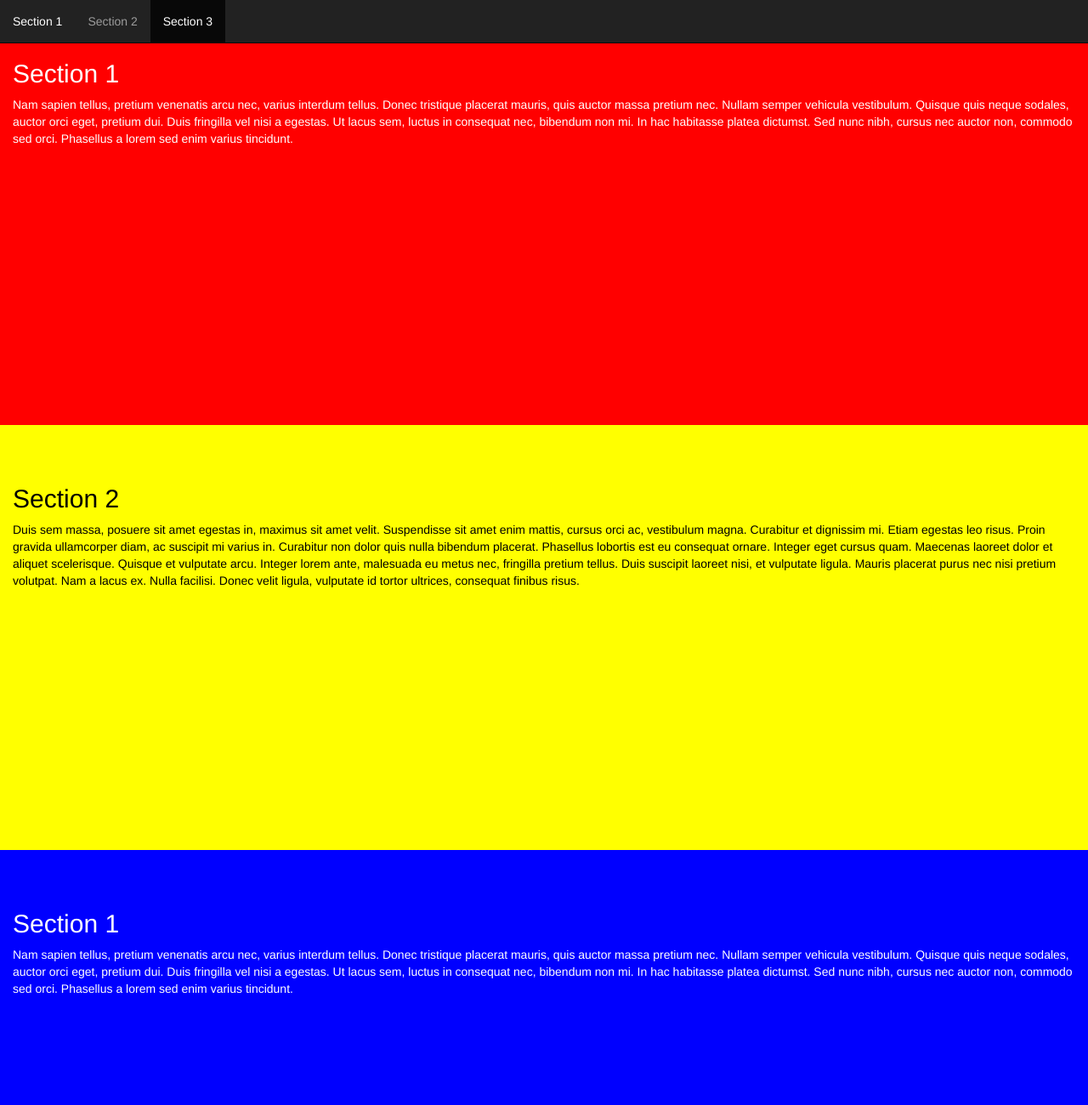
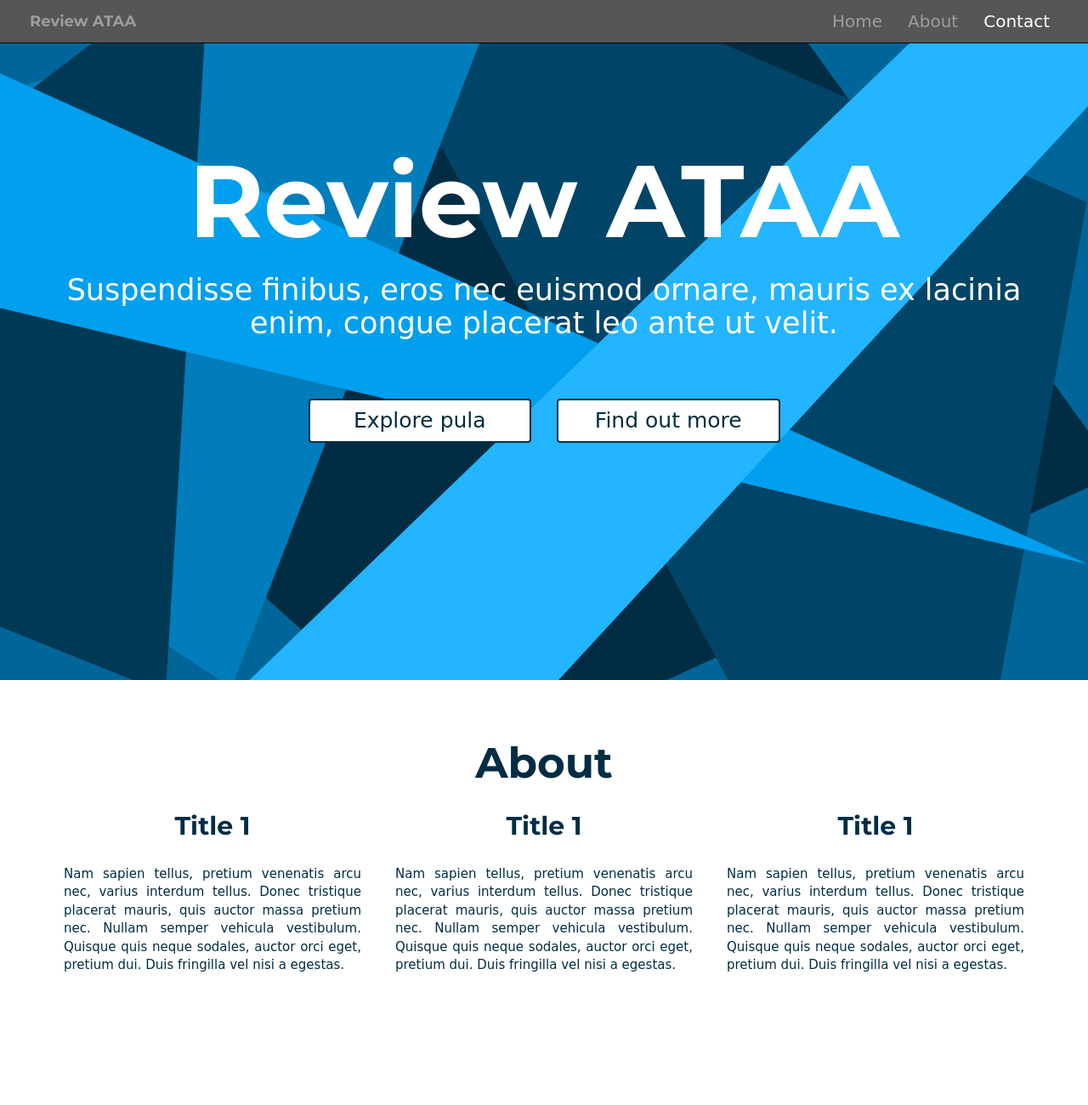
Before and after one commit to Tarnacop/AskTwitter, a website: page app/client/index.html in a window 1280 px wide. Shown: the top 1300 px of the page at 85% size. Drawn offline with nearby package versions, Linux system fonts and the light colour scheme; a web font is replaced by a local one.

Commit message:
Prototype

```diff
--- a/app/client/index.html
+++ b/app/client/index.html
@@ -2,40 +2,119 @@
 <html>
 
 <head>
-  <title>Trend ATAA</title>
+  <title>Review ATAA</title>
   <meta charset="utf-8">
   <meta http-equiv="X-UA-Compatible" content="IE=edge">
   <meta name="viewport" content="width=device-width, initial scale=1">
+  <link href="https://fonts.googleapis.com/css?family=Patua+One|Montserrat:700" rel="stylesheet">
   <link rel="stylesheet" href="https://maxcdn.bootstrapcdn.com/bootstrap/3.3.7/css/bootstrap.min.css">
   <script src="https://ajax.googleapis.com/ajax/libs/jquery/1.12.4/jquery.min.js"></script>
   <script src="https://maxcdn.bootstrapcdn.com/bootstrap/3.3.7/js/bootstrap.min.js"></script>
   <link rel="stylesheet" href="shared/css/style.css">
 </head>
 
-<body data-spy="scroll" data-target=".navbar" data-offset="50">
+<body data-spy="scroll" data-target=".navbar" data-offset="50" class="font2">
 
 <nav class="navbar navbar-inverse navbar-fixed-top">
-  <ul class="nav navbar-nav">
-    <li><a href="#section1">Section 1</a></li>
-    <li><a href="#section2">Section 2</a></li>
-    <li><a href="#section3">Section 3</a></li>
+  <a class="navbar-brand font1" href="#home-section">Review ATAA</a>
+  <ul class="nav navbar-nav navbar-right">
+    <li><a href="#home-section">Home</a></li>
+    <li><a href="#about-section">About</a></li>
+    <li><a href="#contact-section">Contact</a></li>
   </ul>
 </nav>
 
-<div id="section1" class="container-fluid">
-  <h2>Section 1</h2>
-  <p>Nam sapien tellus, pretium venenatis arcu nec, varius interdum tellus. Donec tristique placerat mauris, quis auctor massa pretium nec. Nullam semper vehicula vestibulum. Quisque quis neque sodales, auctor orci eget, pretium dui. Duis fringilla vel nisi a egestas. Ut lacus sem, luctus in consequat nec, bibendum non mi. In hac habitasse platea dictumst. Sed nunc nibh, cursus nec auctor non, commodo sed orci. Phasellus a lorem sed enim varius tincidunt.</p>
+<div id="home-section" class="container-fluid" style="background-image: url(shared/images/home.jpg); background-size: cover;">
+  <div class="home-container">
+    <div class="container">
+      <h1 class="row text-center banner font1">Review ATAA</h1>
+      <h3 class="row text-center description1">
+        Suspendisse finibus, eros nec euismod ornare, mauris ex lacinia enim, congue placerat leo ante ut velit.
+      </h3>
+    </div>
+    <div class="home-buttons container">
+      <div class="row">
+        <div class="col-md-3 col-md-offset-3">
+          <a href="" class="btn btn-default">Explore pula</a>
+        </div>
+        <div class="col-md-3">
+          <a href="" class="btn btn-default">Find out more</a>
+        </div>
+      </div>
+    </div>
+  </div>
 </div>
 
-<div id="section2" class="container-fluid">
-  <h2>Section 2</h2>
-  <p>Duis sem massa, posuere sit amet egestas in, maximus sit amet velit. Suspendisse sit amet enim mattis, cursus orci ac, vestibulum magna. Curabitur et dignissim mi. Etiam egestas leo risus. Proin gravida ullamcorper diam, ac suscipit mi varius in. Curabitur non dolor quis nulla bibendum placerat. Phasellus lobortis est eu consequat ornare. Integer eget cursus quam. Maecenas laoreet dolor et aliquet scelerisque. Quisque et vulputate arcu. Integer lorem ante, malesuada eu metus nec, fringilla pretium tellus. Duis suscipit laoreet nisi, et vulputate ligula. Mauris placerat purus nec nisi pretium volutpat. Nam a lacus ex. Nulla facilisi. Donec velit ligula, vulputate id tortor ultrices, consequat finibus risus.</p>
+<div id="about-section" class="container-fluid">
+  <div class="about-container container">
+    <h2 class="row text-center title1 font1">About</h2>
+    <div class="row about-content">
+      <div class="col-md-4">
+        <h3 class="row text-center title2 font1">Title 1</h3>
+        <div class="row text-justify description2">
+          Nam sapien tellus, pretium venenatis arcu nec, varius interdum tellus. Donec tristique placerat mauris, quis auctor massa pretium nec. Nullam semper vehicula vestibulum. Quisque quis neque sodales, auctor orci eget, pretium dui. Duis fringilla vel nisi a egestas.
+        </div>
+      </div>
+      <div class="col-md-4">
+        <h3 class="row text-center title2 font1">Title 1</h3>
+        <div class="row text-justify description2">
+          Nam sapien tellus, pretium venenatis arcu nec, varius interdum tellus. Donec tristique placerat mauris, quis auctor massa pretium nec. Nullam semper vehicula vestibulum. Quisque quis neque sodales, auctor orci eget, pretium dui. Duis fringilla vel nisi a egestas.
+        </div>
+      </div>
+      <div class="col-md-4">
+        <h3 class="row text-center title2 font1">Title 1</h3>
+        <div class="row text-justify description2">
+          Nam sapien tellus, pretium venenatis arcu nec, varius interdum tellus. Donec tristique placerat mauris, quis auctor massa pretium nec. Nullam semper vehicula vestibulum. Quisque quis neque sodales, auctor orci eget, pretium dui. Duis fringilla vel nisi a egestas.
+        </div>
+      </div>
+    </div>
+  </div>
 </div>
 
-<div id="section3" class="container-fluid">
-  <h2>Section 1</h2>
-  <p>Nam sapien tellus, pretium venenatis arcu nec, varius interdum tellus. Donec tristique placerat mauris, quis auctor massa pretium nec. Nullam semper vehicula vestibulum. Quisque quis neque sodales, auctor orci eget, pretium dui. Duis fringilla vel nisi a egestas. Ut lacus sem, luctus in consequat nec, bibendum non mi. In hac habitasse platea dictumst. Sed nunc nibh, cursus nec auctor non, commodo sed orci. Phasellus a lorem sed enim varius tincidunt.</p>
+<div id="contact-section" class="container-fluid">
+  <div class="contact-container">
+    <h2 class="row text-center title1 font1">Contact</h2>
+    <div class="container">
+      <div class="col-md-8 col-md-offset-2">
+
+        <form class="form-container">
+        <div class="row">
+          <div class="col-md-8 col-md-offset-2">
+            <input type="text" name="name" class="form-control" placeholder="Your full name *" required="required">
+          </div>
+          <div class="col-md-8 col-md-offset-2">
+            <input type="text" name="email" class="form-control" placeholder="Your email *" required="required">
+          </div>
+          <div class="col-md-8 col-md-offset-2">
+            <textarea name="message" class="form-control" placeholder="Message *" rows="6" required="required"></textarea>
+          </div>
+        </div>
+        </form>
+
+      </div>
+    </div>
+  </div>
 </div>
+
+<div id="footer-section" class="container-fluid">
+  <h2 class="text-center">Footer</h2>
+</div>
+
+<script type="text/javascript">
+  $(document).ready(function () {
+        $('a').on('click', function (event) {
+            if (this.hash !== '') {
+                event.preventDefault();
+                var hash = this.hash;
+                $('html, body').animate({
+                    scrollTop: $(hash).offset().top
+                }, 500, function () {
+                    window.location.hash = hash;
+                });
+            }
+        });
+    });
+</script>
 
 </body>
 
--- a/app/client/shared/css/style.css
+++ b/app/client/shared/css/style.css
@@ -1,20 +1,105 @@
-#section1 {
-  padding-top:50px;
-  height:500px;
+#home-section {
+  padding-top: 50px;
+  height: 100vh;
   color: white;
-  background-color: red;
 }
 
-#section2 {
-  padding-top:50px;
-  height:500px;
-  color: black;
-  background-color: yellow;
+#about-section {
+  padding-top: 50px;
+  height: 500px;
+  color: #002D44;
+  background-color: white;
 }
 
-#section3 {
-  padding-top:50px;
-  height:500px;
+#contact-section {
+  padding-top: 50px;
+  height: 500px;
   color: white;
-  background-color: blue;
+  background-color: #002D44;
 }
+
+#footer-section {
+  padding-top: 50px;
+  height: 300px;
+  color: white;
+  background-color: black;
+}
+
+.font1 {
+  font-family: 'Montserrat', sans-serif;
+}
+
+.font2 {
+  font-family: 'Patua One', cursive;
+}
+
+.navbar {
+  background-color: #565656;
+  color: #FEF2BD;
+  font-size: 20px;
+  padding-right: 45px;
+  padding-left: 20px;
+}
+
+.navbar-inverse .navbar-nav > .active > a,
+.navbar-inverse .navbar-nav > .active > a:hover,
+.navbar-inverse .navbar-nav > .active > a:focus {
+  color: white !important;
+  background-color: #565656 !important;
+}
+
+.home-container {
+  margin-top: 8%;
+}
+
+.home-buttons {
+  margin-top: 60px;
+  text-align: center;
+}
+
+.banner {
+  font-size: 120px;
+}
+
+.title1 {
+  font-size: 50px;
+}
+
+.title2 {
+  font-size: 30px;
+}
+
+.description1 {
+  font-size: 35px;
+}
+
+.description2 {
+  font-size: 15px;
+  padding: 20px;
+}
+
+.btn-default {
+  width: 100%;
+  border-width: 2px;
+  border-color: #002D44;
+  background-color: white;
+  color: #002D44;
+  font-size: 25px;
+  transition: all 0.7s;
+}
+
+.btn-default:hover {
+  border-width: 2px;
+  border-color: #002D44;
+  color: black;
+  font-size: 25px;
+  background-color: #A4A4A4;
+}
+
+.form-container {
+  margin-top: 20px;
+}
+
+.form-control {
+  margin: 10px;
+}
```
Also changed, not shown: app/client/shared/images/home.jpg (added).
